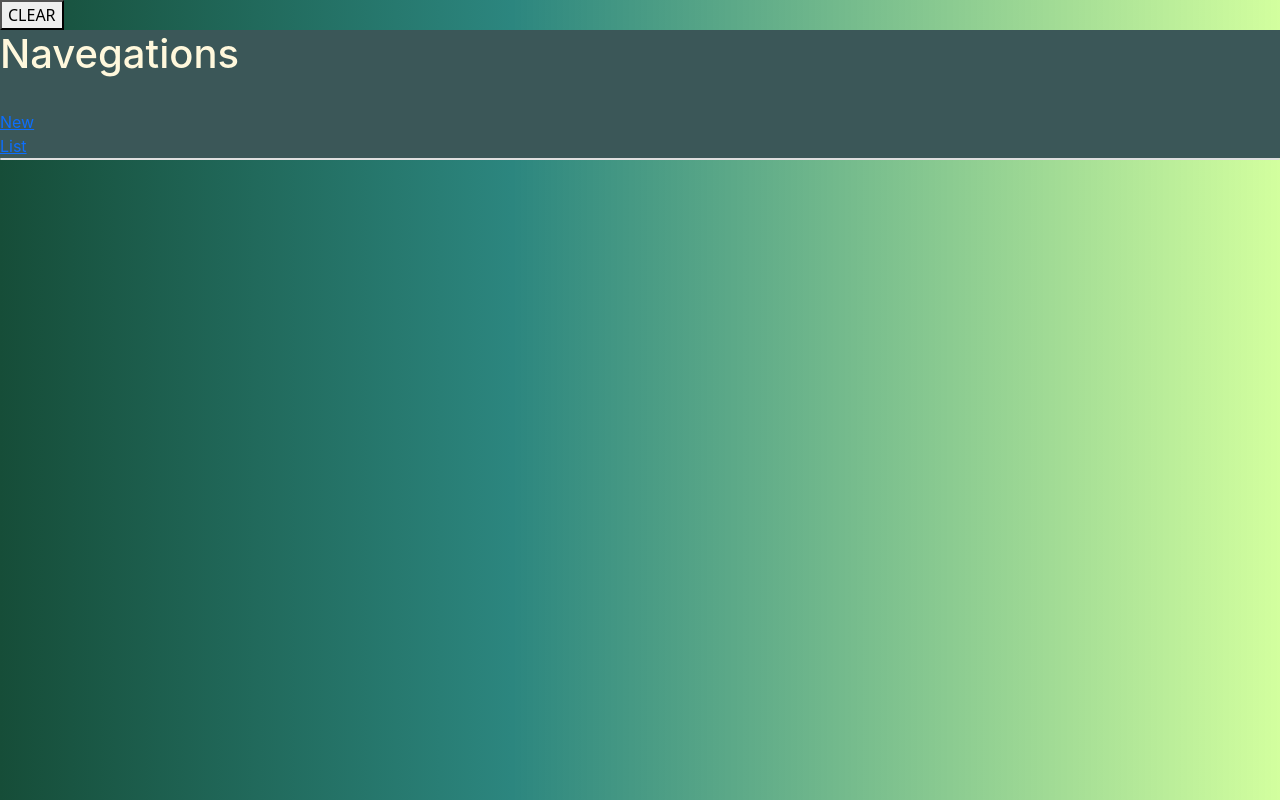
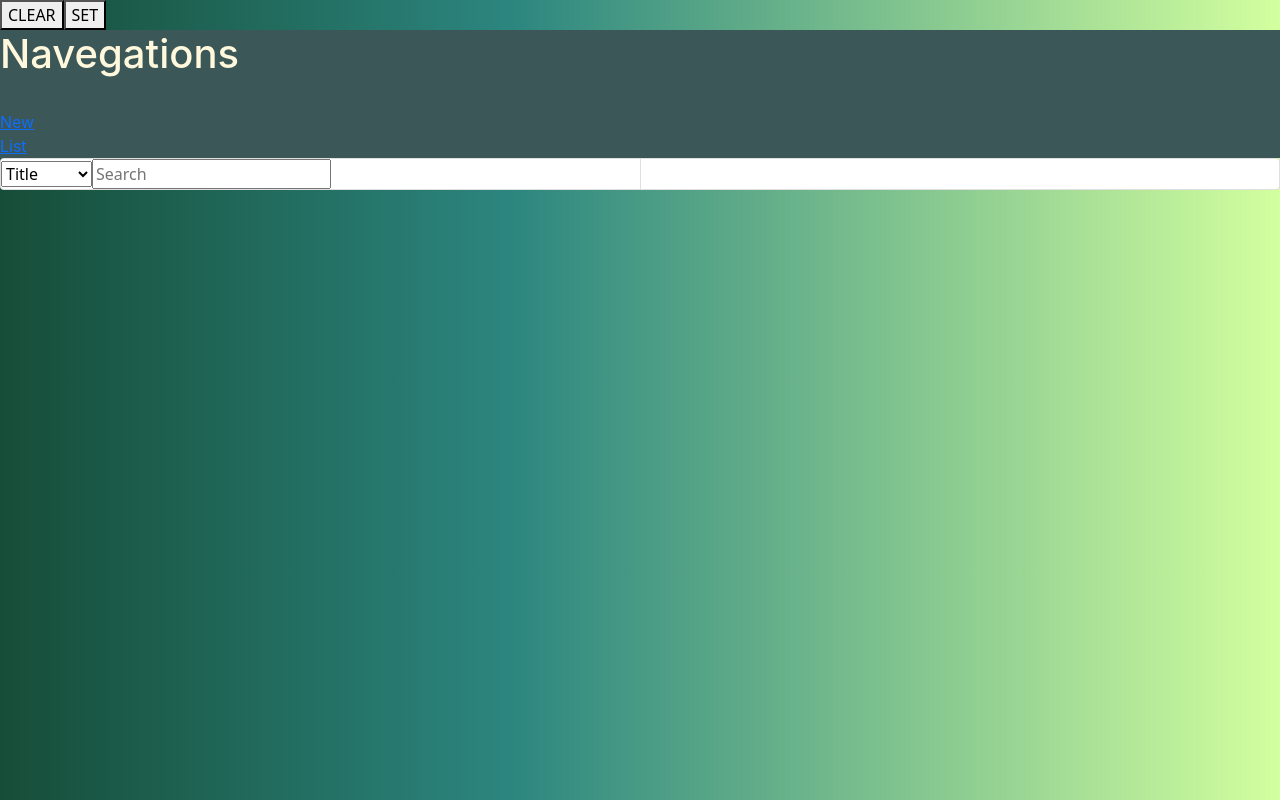
Before and after one commit to Daravico/texts-organizer-typescript, a React (Create React App) app: page /list in a window 1280 px wide. Built offline with nearby package versions, Linux system fonts and the light colour scheme.

Commit message:
search bar added, issues with the close message

```diff
--- a/src/App.css
+++ b/src/App.css
@@ -12,20 +12,19 @@ body {
 .selected-title{
   font-weight: bold;
   font-size: 40px;
-  border: 10px groove;
+
 }
 
 
 .selected-text{
-  font-weight: lighter;
-  font-size: 30px;
-  border: 10px groove;
+  font-weight: normal;
+  font-size: 20px;
+
 }
 
 .selected-category{
   font-size: 35px;
-  font-style: italic;
-  border: 10px groove;
+
 }
 
 
@@ -46,8 +45,3 @@ body {
   background-color: rgb(152, 88, 211);
   width: 25%;
 }
-
-.single-text {
-  background-color: rgb(63, 97, 86);
-  width: 75%;
-}
--- a/src/App.tsx
+++ b/src/App.tsx
@@ -19,11 +19,7 @@ import { useLocalStorage } from "./custom/useLocalStorage";
 import { SingleText } from "./interfaces/interfaces";
 
 // Samples for testings
-//import texts from "./samples/texts";
-
-//import textsJson from "./samples/textsJson.json"
-//const pruebita: SingleText = textsJson
-//console.log(pruebita)
+import texts from "./samples/textsJson.json";
 
 
 const App = (): JSX.Element => {
@@ -40,26 +36,36 @@ const App = (): JSX.Element => {
 
     const newTextList: SingleText[] = [...textsList, addedText];
     setTextList(newTextList);
-
-    //const prueba:string[] = [...listPrueba, addedText.title];
-    //setListPrueba(prueba);
-
-  };
-
-
+  }
 
 
   // Clear the information. Needs to refresh the site.
-  const button = () =>{
-    //console.log(listPrueba)
+  const clearValues = () => {
     window.localStorage.clear()
   }
+
+  const setValues = () => {
+    window.localStorage.setItem("textsList", JSON.stringify(texts))
+  }
+
+  /*
+  const include = () => {
+    texts.filter((post) => {
+      const postName = post.title.toLocaleLowerCase()
+      console.log(postName)
+      console.log(postName.includes("a"));
+    });
+
+     <button onClick={include}> LOL ? </button>
+  }*/
 
 
   return (
     <Router>
 
-      <button onClick={button}>CLEAR</button>
+      <button onClick={clearValues}>CLEAR</button>
+      <button onClick={setValues}>SET</button>
+
 
       <TopNav/>
 
--- /dev/null
+++ b/src/components/SearchBar.tsx
@@ -0,0 +1,53 @@
+import React from "react";
+
+// Interfaces
+import { SingleText } from "../interfaces/interfaces";
+
+
+interface SearchBarProps{
+    textsList: SingleText[],
+    textsListFiltered: SingleText[],
+    setTextsListFiltered: (texts:SingleText[]) => void
+}
+
+const SearchBar: React.FC<SearchBarProps> = ({textsList,textsListFiltered, setTextsListFiltered}) => {
+
+    const queryFilter = (queryProviden: string) => {
+        if (queryProviden === ''){
+            setTextsListFiltered(textsList);
+            console.log("nice")
+        }
+        else {
+            const filterAplied: SingleText[] = textsList.filter((text) => {
+                const queryLower: string = queryProviden.toLowerCase();
+                const titleLower: string = text.title.toLowerCase();
+
+                return titleLower.includes(queryLower);
+            });
+
+            console.log(filterAplied);
+
+            setTextsListFiltered(filterAplied);
+        }
+
+    }
+
+
+    return (
+        <div>
+            <select name="cars" id="cars">
+                <option>Title</option>
+                <option>Text</option>
+                <option>Category</option>
+                <option>All</option>
+            </select>
+
+            <input placeholder="Search" onChange={(e: React.ChangeEvent<HTMLInputElement>) => {
+                queryFilter(e.target.value)
+            }} />
+        </div>
+    )
+
+}
+
+export default SearchBar;
--- a/src/components/SingleTitleView.tsx
+++ b/src/components/SingleTitleView.tsx
@@ -36,7 +36,7 @@ const SingleTitleView: React.FC<SingleTitleViewProps> = ({
     return (
         <div>
             <h1>{textInfo.title}</h1>
-            <button onClick={selectedTextView}>Open</button>
+            {indexOnView === indexTitle && textViewVisible ? <button onClick={selectedTextView}>Close</button> :  <button onClick={selectedTextView}>Open</button> }
         </div>
     );
 };
--- a/src/components/TextsViewer.tsx
+++ b/src/components/TextsViewer.tsx
@@ -4,8 +4,10 @@ import React, { useState } from "react";
 import { SingleText } from "../interfaces/interfaces";
 
 // React Components.
+import SearchBar from "./SearchBar";
 import SingleTitleView from "./SingleTitleView";
 import SingleCardView from "./SingleCardView";
+
 
 import { Card, CardGroup } from 'react-bootstrap';
 
@@ -20,21 +22,28 @@ interface ViewerProps {
 const TextsViewer: React.FC<ViewerProps> = ({ textsList }) => {
 
     const [textViewVisible, setTextViewVisible] = useState<boolean>(false);
+
     const [selectedText, setSelectedText] = useState<SingleText>(textsList[0]);
     const [indexOnView, setIndexOnView] = useState<number>(0);
 
-/*
-    const editText = (key:number) => {
-        console.log(key);
-    }
-  */
+    const [textsListFiltered, setTextsListFiltered] = useState<SingleText[]>(textsList);
+
+
+
 
     return (
         <CardGroup>
 
 
+
+
             <Card className="list-container">
-                {textsList.map((textInfo: SingleText, index: number) => {
+
+
+                <SearchBar textsList={textsList} textsListFiltered={textsListFiltered} setTextsListFiltered={setTextsListFiltered} />
+
+
+                {textsListFiltered.map((textInfo: SingleText, index: number) => {
                     return (
                         <SingleTitleView
                             textInfo={textInfo}
--- a/src/custom/useLocalStorage.tsx
+++ b/src/custom/useLocalStorage.tsx
@@ -5,8 +5,8 @@ export function useLocalStorage<typeOfData> (key:string, initialValue: typeOfDat
     const [storedValue, setStoredValue] = useState(()=>{
         try{
             const item = window.localStorage.getItem(key);
-            // window.localStorage.clear();
             return item ? JSON.parse(item): initialValue;
+
 
 
         } catch(error){
@@ -19,7 +19,7 @@ export function useLocalStorage<typeOfData> (key:string, initialValue: typeOfDat
     const setValue = (value: any) => {
         try{
             setStoredValue(value);
-            window.localStorage.setItem(key,JSON.stringify(value))
+            window.localStorage.setItem(key, JSON.stringify(value))
 
         } catch(error){
             console.log(error)
--- a/src/samples/textsJson.json
+++ b/src/samples/textsJson.json
@@ -1,7 +1,32 @@
-
-{
-    "title": "ACH Missing",
-    "text": "Sorry to hear",
+[
+  {
+    "title": "ACH Issues",
+    "text": "Lorem Ipsum is simply dummy text of the printing and typesetting industry. Lorem Ipsum has been the industry's standard dummy text ever since the 1500s, when an unknown printer took a galley of type and scrambled it to make a type specimen book. It has survived not only five centuries, but also the leap into electronic typesetting, remaining essentially unchanged. It was popularised in the 1960s with the release of Letraset sheets containing Lorem Ipsum passages, and more recently with desktop publishing software like Aldus PageMaker including versions of Lorem Ipsum.",
     "category": "ACH",
-    "tags": ["ACH,deposit,withdrawal"]
-}
+    "tags": [""]
+  },
+  {
+    "title": "Crypto Deposit Missing",
+    "text": "It is a long established fact that a reader will be distracted by the readable content of a page when looking at its layout. The point of using Lorem Ipsum is that it has a more-or-less normal distribution of letters, as opposed to using 'Content here, content here', making it look like readable English. Many desktop publishing packages and web page editors now use Lorem Ipsum as their default model text, and a search for 'lorem ipsum' will uncover many web sites still in their infancy. Various versions have evolved over the years, sometimes by accident, sometimes on purpose (injected humour and the like).",
+    "category": "Crypto Deposit Missing",
+    "tags": [""]
+  },
+  {
+    "title": "Referral Program",
+    "text": "Lorem ipsum dolor sit amet, consectetur adipiscing elit. Morbi volutpat, nunc id sagittis molestie, felis mi sagittis risus, et semper enim quam non nisl. Suspendisse euismod a felis vitae consequat. Etiam id euismod lorem. Nunc egestas nunc a lorem dictum mattis. Proin at porttitor urna. Sed condimentum risus non lobortis varius. Fusce eu consectetur ex, ut maximus augue. Fusce placerat diam ornare quam congue tincidunt. Vestibulum ornare neque rutrum erat fermentum, sit amet ullamcorper urna lacinia.",
+    "category": "Marketing",
+    "tags": [""]
+  },
+  {
+    "title": "2SV Loop",
+    "text": "Pellentesque consequat rhoncus elit nec aliquet. Etiam aliquam, mauris vel iaculis vestibulum, erat eros cursus risus, bibendum dapibus quam lectus nec massa. Nunc eget sodales eros. Cras id leo nulla. Vestibulum at interdum metus. Aenean dignissim risus non ex volutpat aliquet. Nullam aliquam interdum vehicula. Donec dui augue, dapibus condimentum quam ut, tincidunt cursus justo.",
+    "category": "Enabling 2SV",
+    "tags": [""]
+  },
+  {
+    "title": "Some X Update - Request",
+    "text": "Curabitur venenatis, dolor vitae euismod pellentesque, mi lacus dictum ex, a ultricies neque libero a lectus. Phasellus sodales cursus varius. Curabitur rutrum porta mauris, id efficitur mauris pharetra in. Donec dui sem, tristique vitae metus sed, elementum viverra quam. Aenean ut pretium lorem.",
+    "category": "X Update",
+    "tags": [""]
+  }
+]
```
Also changed, not shown: src/samples/texts.tsx (deleted, +0 -19 lines).
